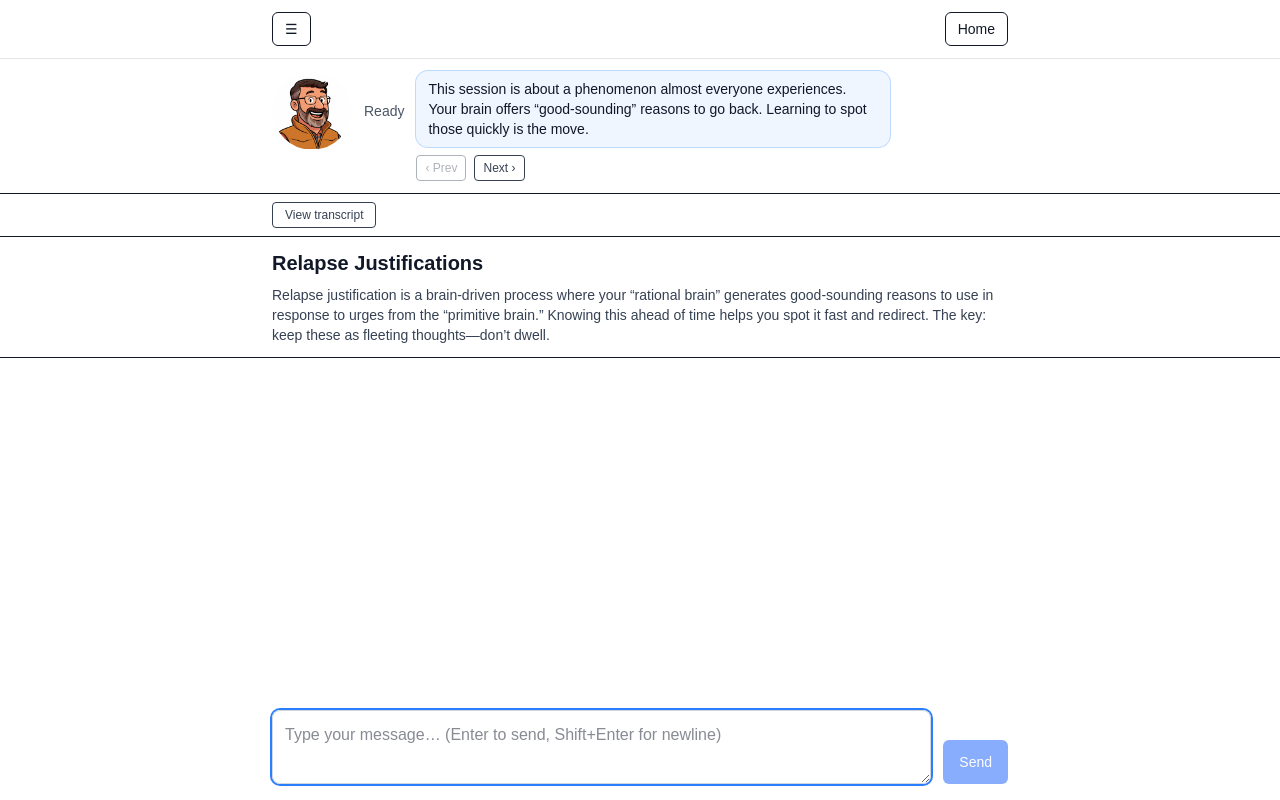
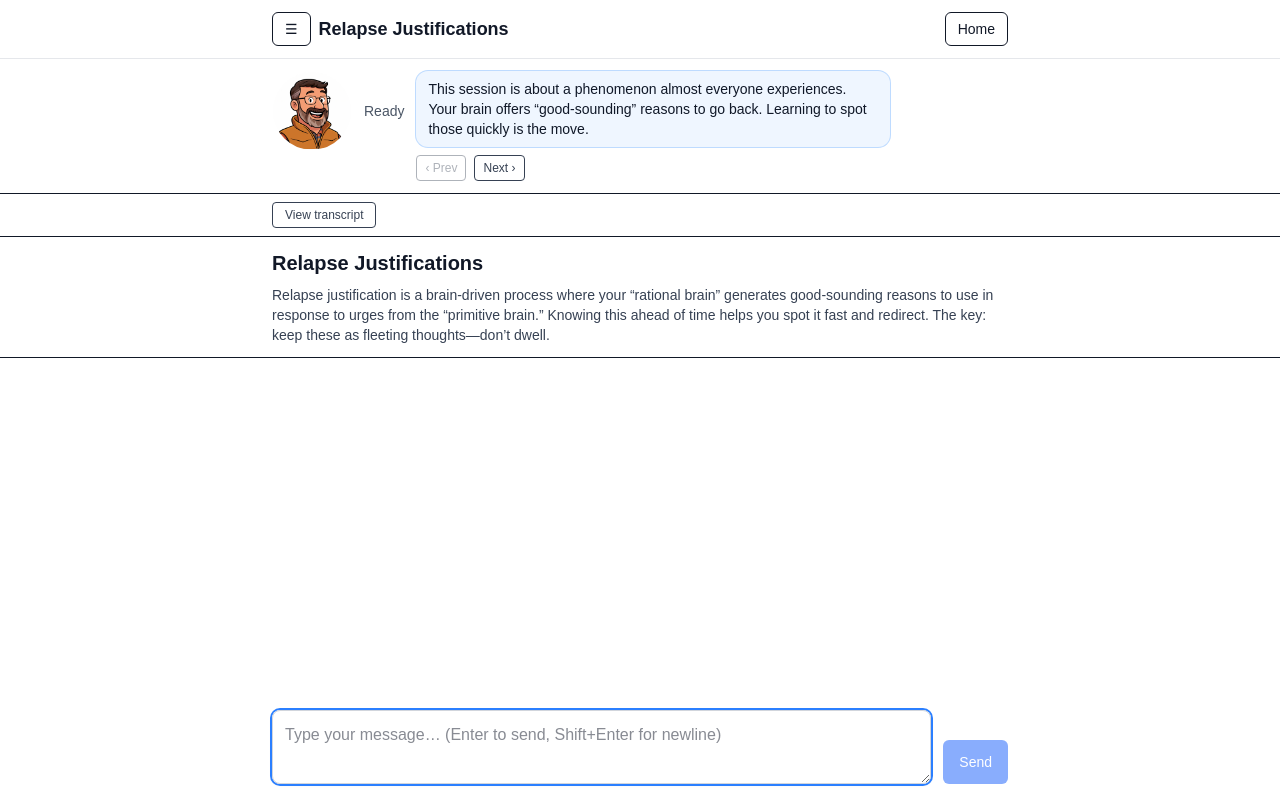
Before and after one commit to jaking1979/cmcv0, a Next.js app: page /learn/relapse-justifications in a window 1280 px wide. Built offline with nearby package versions, Linux system fonts and the light colour scheme.

Commit message:
Fix TopNav props on relapse-justifications page

```diff
--- a/src/app/learn/relapse-justifications/page.tsx
+++ b/src/app/learn/relapse-justifications/page.tsx
@@ -461,7 +461,7 @@ export default function Page() {
 
   return (
     <main className="flex h-dvh flex-col bg-white">
-      <TopNav />
+      <TopNav title="Relapse Justifications" />
       {/* Talking header (avatar + latest coach bubble + nav) */}
       <section className="sticky top-12 z-30 border-b bg-white/95 backdrop-blur supports-[backdrop-filter]:bg-white/75">
         <div className="mx-auto max-w-3xl px-4 py-3">
```
